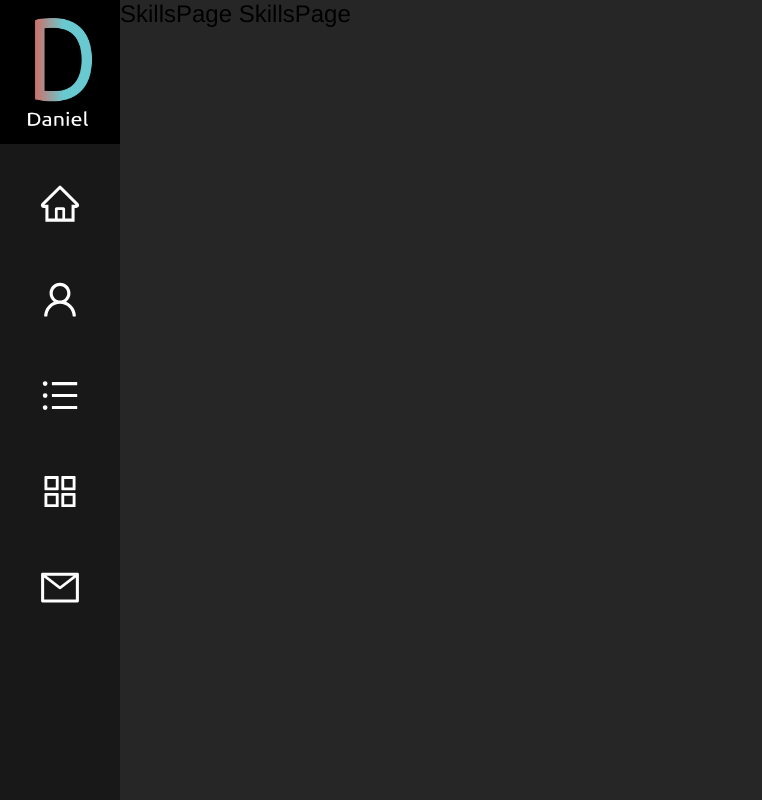
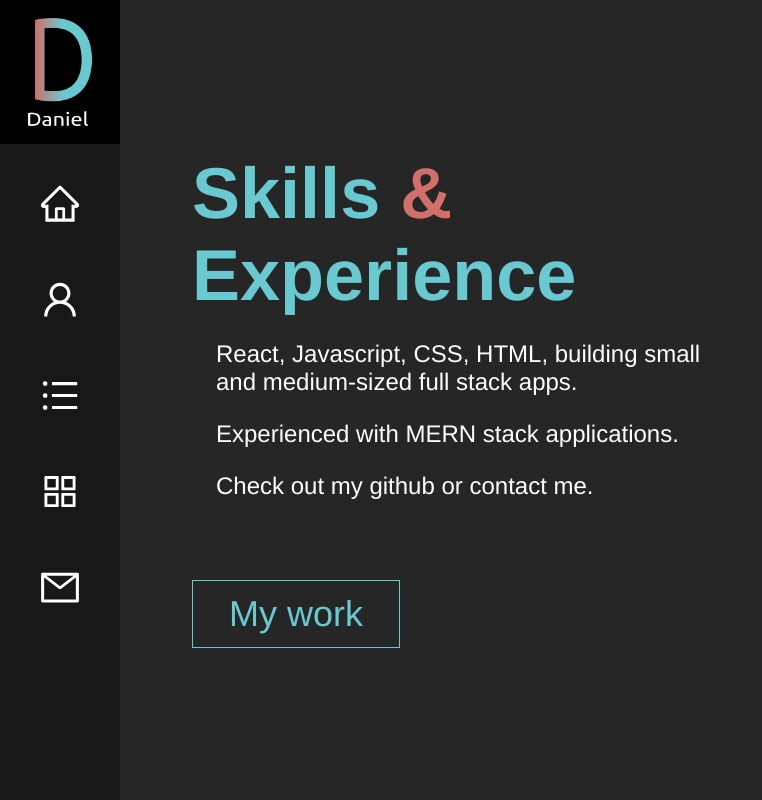
Before and after one commit to d4cho/portfolio-website-react, a React (Create React App) app: page /skills in a window 1280 px wide. Shown: the whole page, without its empty margins (0-762 px from the left). Built offline with nearby package versions, Linux system fonts and the light colour scheme.

Commit message:
skills page

```diff
--- a/src/Components/SkillsPage/SkillsPage.js
+++ b/src/Components/SkillsPage/SkillsPage.js
@@ -1,7 +1,52 @@
 import React from 'react';
+import { Link } from 'react-router-dom';
 
 const SkillsPage = () => {
-  return <div>SkillsPage SkillsPage</div>;
+  return (
+    <div className='Background'>
+      <div className='Main'>
+        <div className='Greeting'>
+          <span className='Greeting-child'>
+            <span className='Heading-animated'>S</span>
+            <span className='Heading-animated'>k</span>
+            <span className='Heading-animated'>i</span>
+            <span className='Heading-animated'>l</span>
+            <span className='Heading-animated'>l</span>
+            <span className='Heading-animated'>s</span>
+            <span className='Heading-animated'>&nbsp;</span>
+            <span className='Heading-animated-red'>&amp;</span>
+          </span>
+          <span className='Greeting-child'>
+            <span className='Heading-animated'>E</span>
+            <span className='Heading-animated'>x</span>
+            <span className='Heading-animated'>p</span>
+            <span className='Heading-animated'>e</span>
+            <span className='Heading-animated'>r</span>
+            <span className='Heading-animated'>i</span>
+            <span className='Heading-animated'>e</span>
+            <span className='Heading-animated'>n</span>
+            <span className='Heading-animated'>c</span>
+            <span className='Heading-animated'>e</span>
+          </span>
+          <div className='About-me-p-container'>
+            <p className='About-me-p'>
+              React, Javascript, CSS, HTML, building small and medium-sized full
+              stack apps.
+            </p>
+            <p className='About-me-p'>
+              Experienced with MERN stack applications.
+            </p>
+            <p className='About-me-p'>Check out my github or contact me.</p>
+          </div>
+        </div>
+        <br />
+        <br />
+        <Link to='/projects' style={{ textDecoration: 'none' }}>
+          <div className='Contact'>My work</div>
+        </Link>
+      </div>
+    </div>
+  );
 };
 
 export default SkillsPage;
--- a/src/style.css
+++ b/src/style.css
@@ -702,7 +702,18 @@
   color: #69c9d0;
 }
 
+.Heading-animated-red {
+  font-weight: 700;
+  color: #d07069;
+}
+
 .Heading-animated:hover {
+  animation-name: animation; /* referring directly to the animation's @keyframe declaration */
+  animation-duration: 2s;
+  cursor: default;
+}
+
+.Heading-animated-red:hover {
   animation-name: animation; /* referring directly to the animation's @keyframe declaration */
   animation-duration: 2s;
   cursor: default;
```
